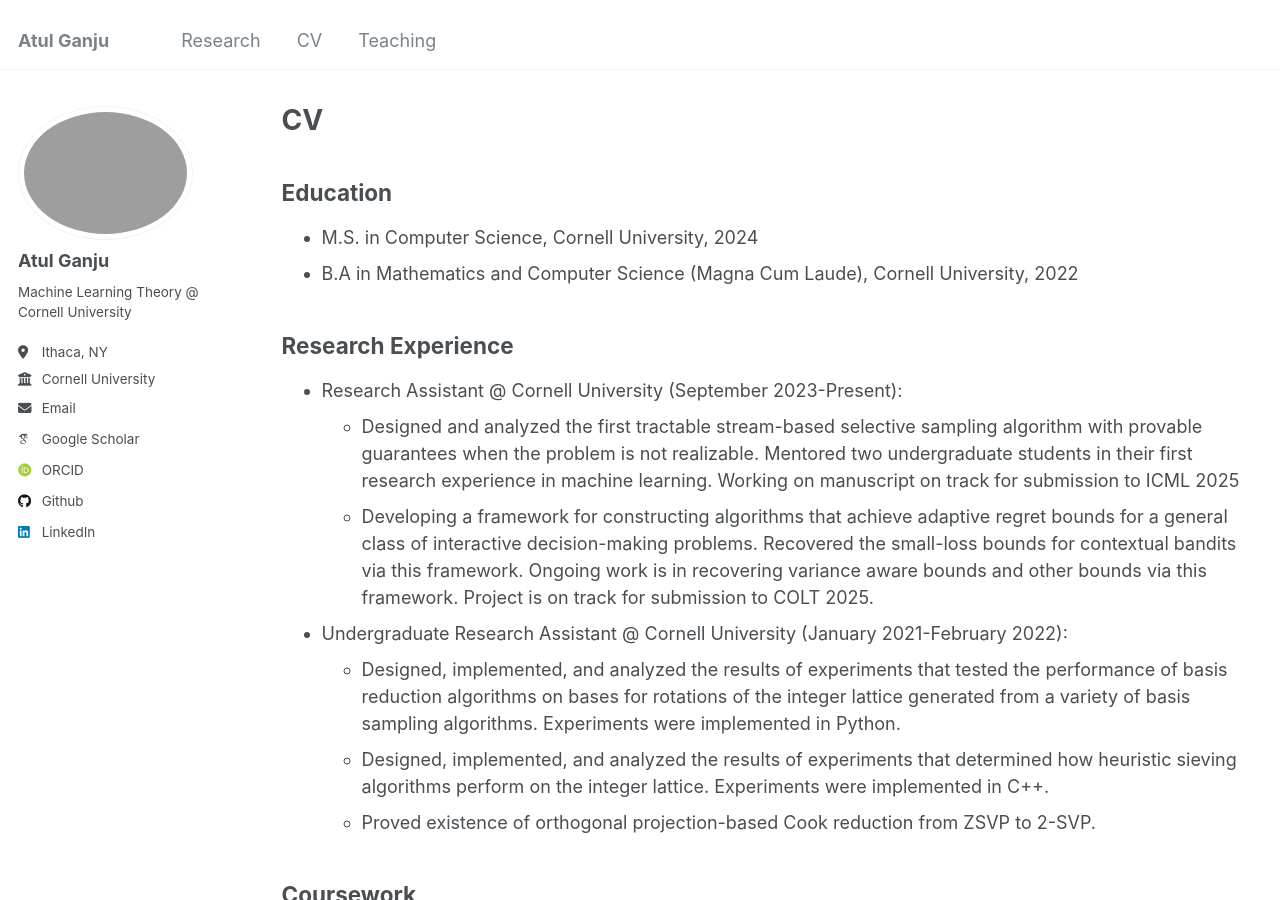
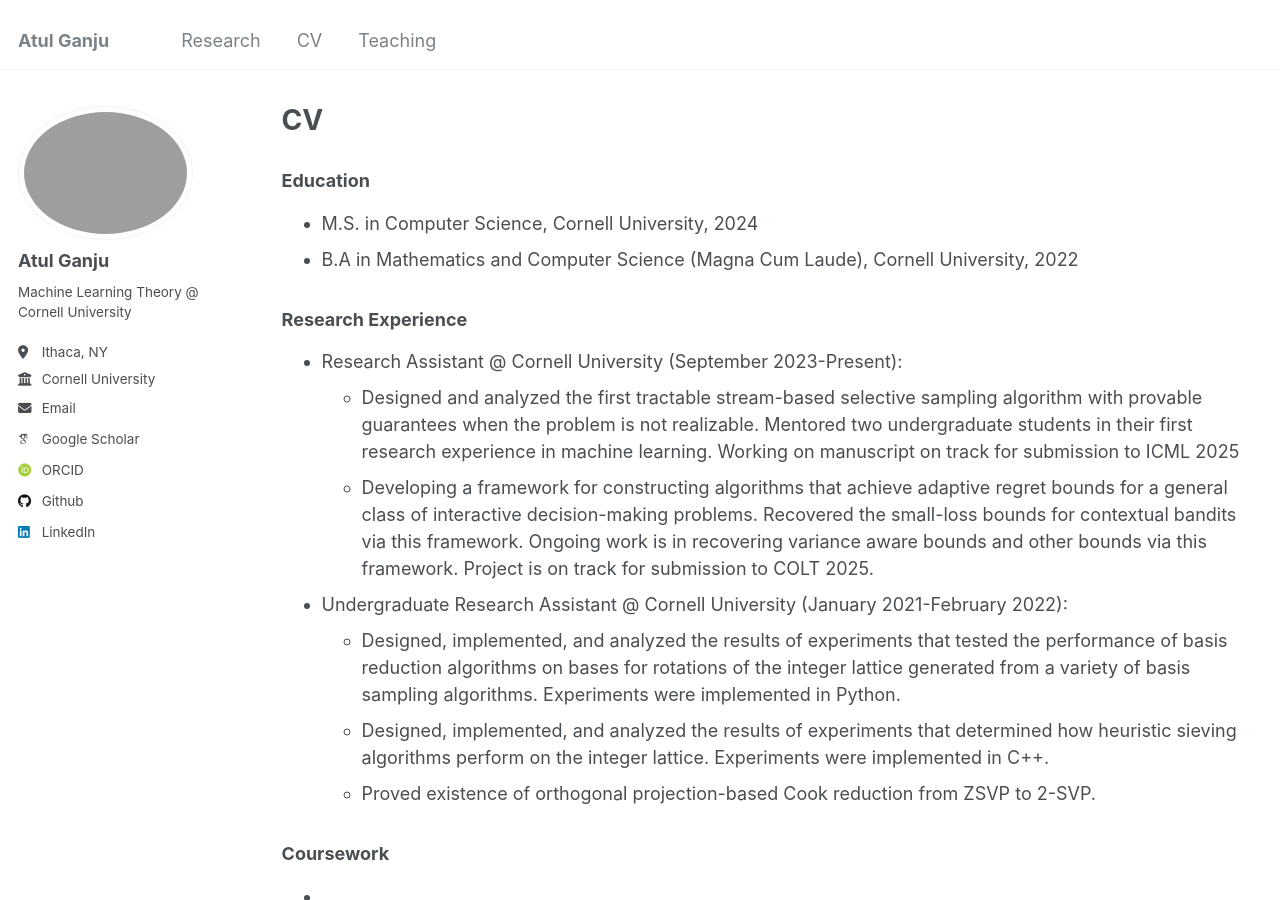
Before and after one commit to atulganju/atulganju.github.io, a Jekyll site: the page built from _pages/cv.md, in a window 1280 px wide and 900 px high. Built offline with Jekyll 4.4.1, drawn with Linux system fonts in a browser that asks for light colours; some web fonts are replaced.

Commit message:
Update cv.md

```diff
--- a/_pages/cv.md
+++ b/_pages/cv.md
@@ -9,13 +9,11 @@ redirect_from:
 
 {% include base_path %}
 
-**Education**
---
+### Education
 * M.S. in Computer Science, Cornell University, 2024
 * B.A  in Mathematics and Computer Science (Magna Cum Laude), Cornell University, 2022
 
-**Research Experience**
---
+### Research Experience
 * Research Assistant @ Cornell University (September 2023-Present):
   * Designed and analyzed the first tractable stream-based selective sampling algorithm with provable guarantees when the problem is not realizable. Mentored two undergraduate students in their first research experience in machine learning. Working on manuscript on track for submission to ICML 2025
   * Developing a framework for constructing algorithms that achieve adaptive regret bounds for a general class of interactive decision-making problems. Recovered the small-loss bounds for contextual bandits via this framework. Ongoing work is in recovering variance aware bounds and other bounds via this framework. Project is on track for submission to COLT 2025.
@@ -25,19 +23,16 @@ redirect_from:
   * Designed, implemented, and analyzed the results of experiments that determined how heuristic sieving algorithms perform on the integer lattice. Experiments were implemented in C++.
   * Proved existence of orthogonal projection-based Cook reduction from ZSVP to 2-SVP.
 
-**Coursework**
---
+### Coursework
 *
 
-**Publications**
---
+### Publications
  * **Just how hard are rotations of ℤ^n? Algorithms and cryptography with the simplest lattice**\
    with Huck Bennett, Pura Peetathawatchai, and Noah Stephens-Davidowitz\
    **EUROCRYPT 2023**\
    [[Arxiv](https://eprint.iacr.org/2021/1548)]
 
-**Working Manuscripts**
---
+### Working Manuscripts
 * **A Framework for Simple and Complex Contagion on Clustered Networks and its Implications**\
   [[Writeup](https://github.com/atulganju/Complex-Contagion-In-Clique-Based-Networks/tree/main)]
 
@@ -51,13 +46,11 @@ redirect_from:
   *planning submission for COLT 2025*\
   [[Writeup](https://github.com/atulganju/Adaptive-Rates-for-Interactive-Decision-Making/blob/main/Adaptive_Rates_for_Interactive_Decision_Making.pdf)]
 
-**Teaching**
---
+### Teaching
   <ul>{% for post in site.teaching reversed %}
     {% include archive-single-cv.html %}
   {% endfor %}</ul>
 
-**Technical Skills**
---
+### Technical Skills
 * Languages: Python, Java, C, C++, Mathematica, OCaml, MATLAB, SQL
 * Technologies/Libraries: Github, Pytorch, Tensorflow, Jupyter
```
